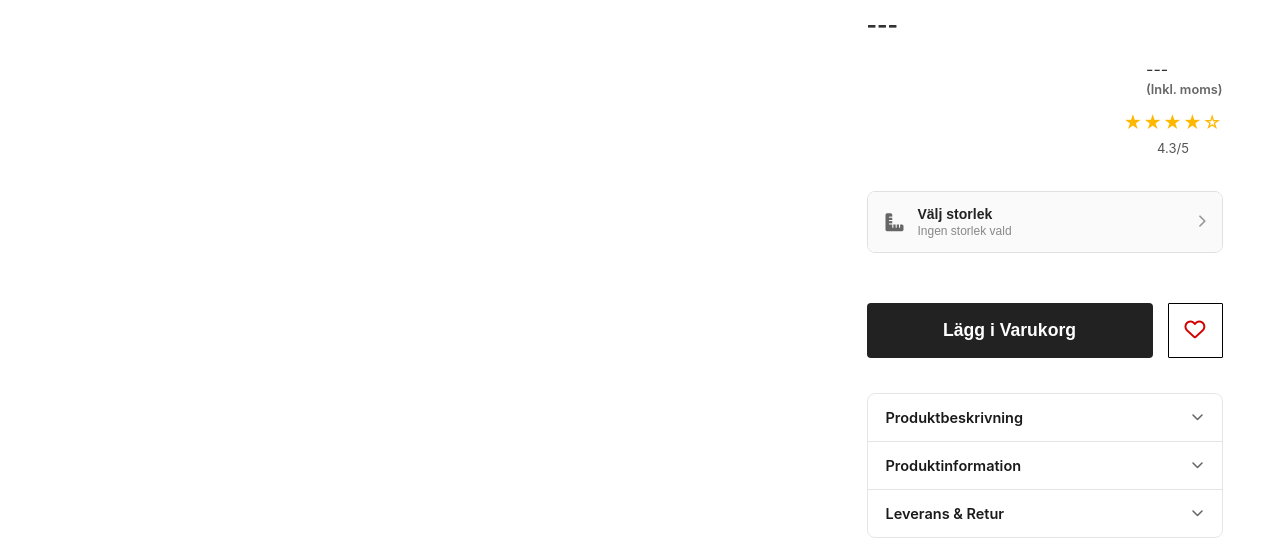
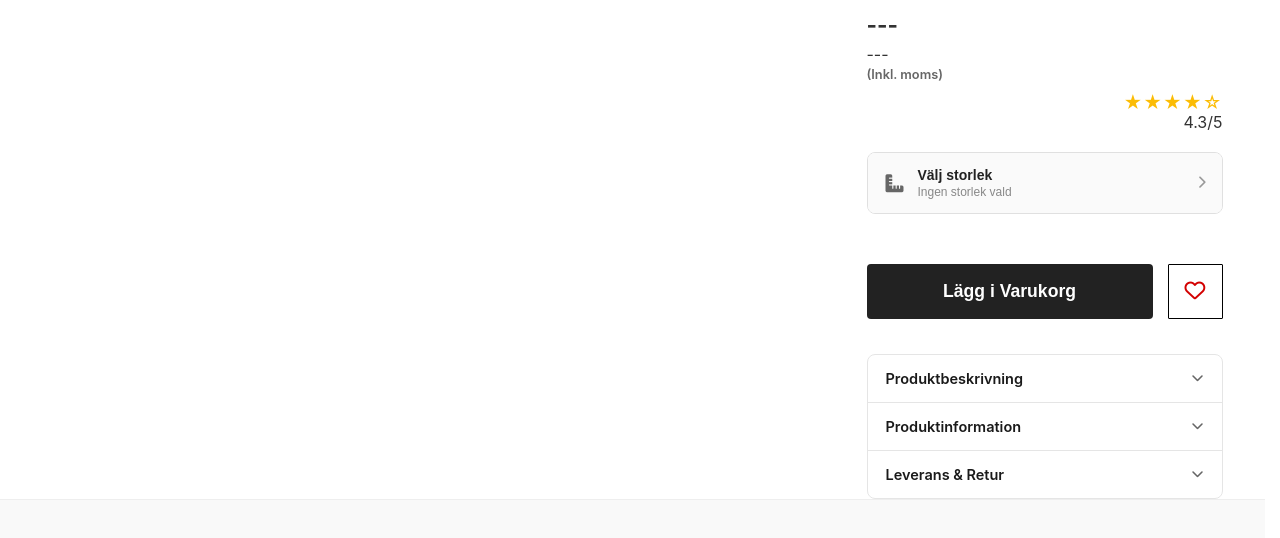
Before and after one commit to hakkibaba33/hakkibaba33.github.io, a website: page product.html in a window 1280 px wide. Shown: the part 262-800 px from the top of the page. Drawn offline with Linux system fonts and the light colour scheme; no server answers; files whose address does not match are found by name.

Commit message:
Update product.css

```diff
--- a/assets/css/product.css
+++ b/assets/css/product.css
@@ -823,41 +823,6 @@
     }
 }
 
-
-
-
-
-
-.product-price-and-rating {
-    display: flex;
-    flex-direction: column; /* Önce alt alta diziyoruz */
-    align-items: flex-end;  /* Burası çok önemli: Her şeyi SAĞA yaslar */
-    margin: 15px 0;
-}
-
-.google-mini-trust {
-    display: flex;
-    align-items: center;
-    gap: 8px;
-    margin-top: 5px; /* Fiyatın biraz altında olması için boşluk */
-    color: #555;
-    font-size: 13px;
-}
-
-.g-stars {
-    color: #ffb800;
-}
-
-
-
-
-
-
-
-
-
-
-
 /* Ana Satır Hizalaması */
 .product-label-row {
     display: flex;
```
